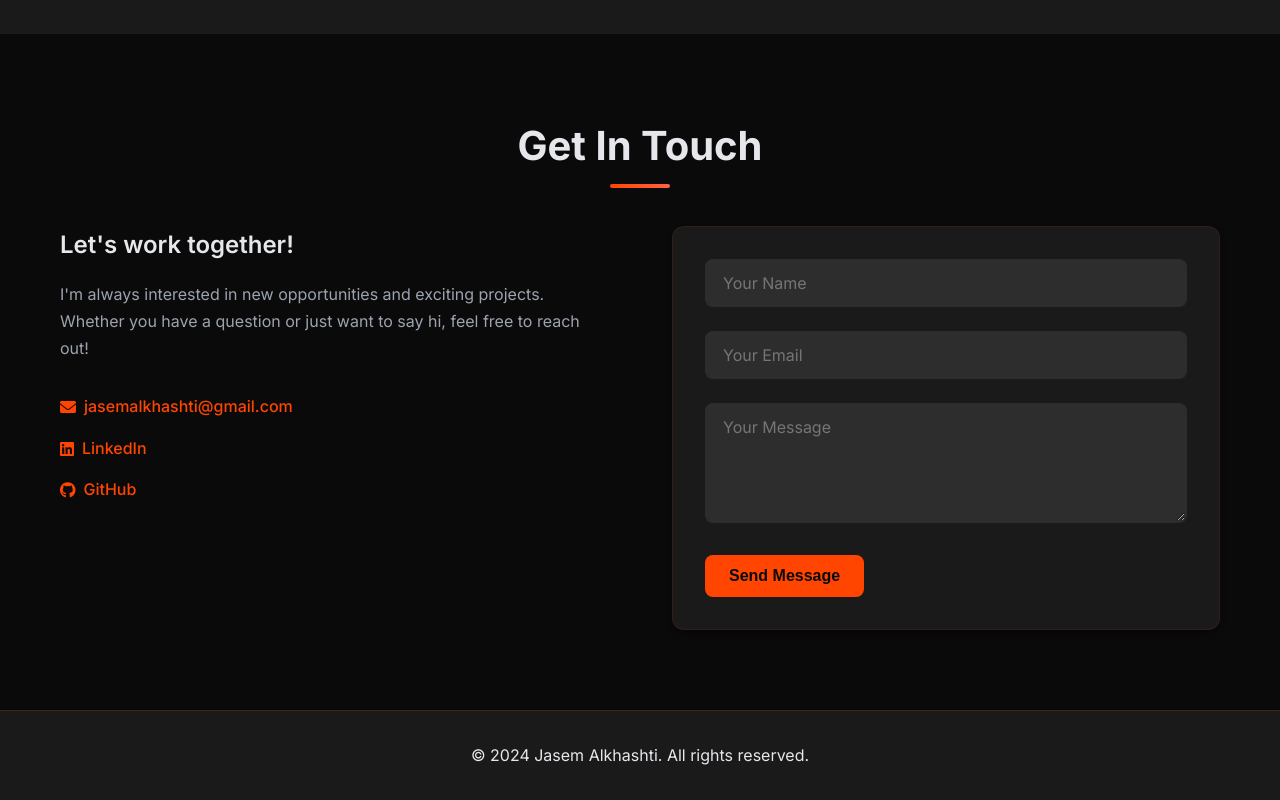
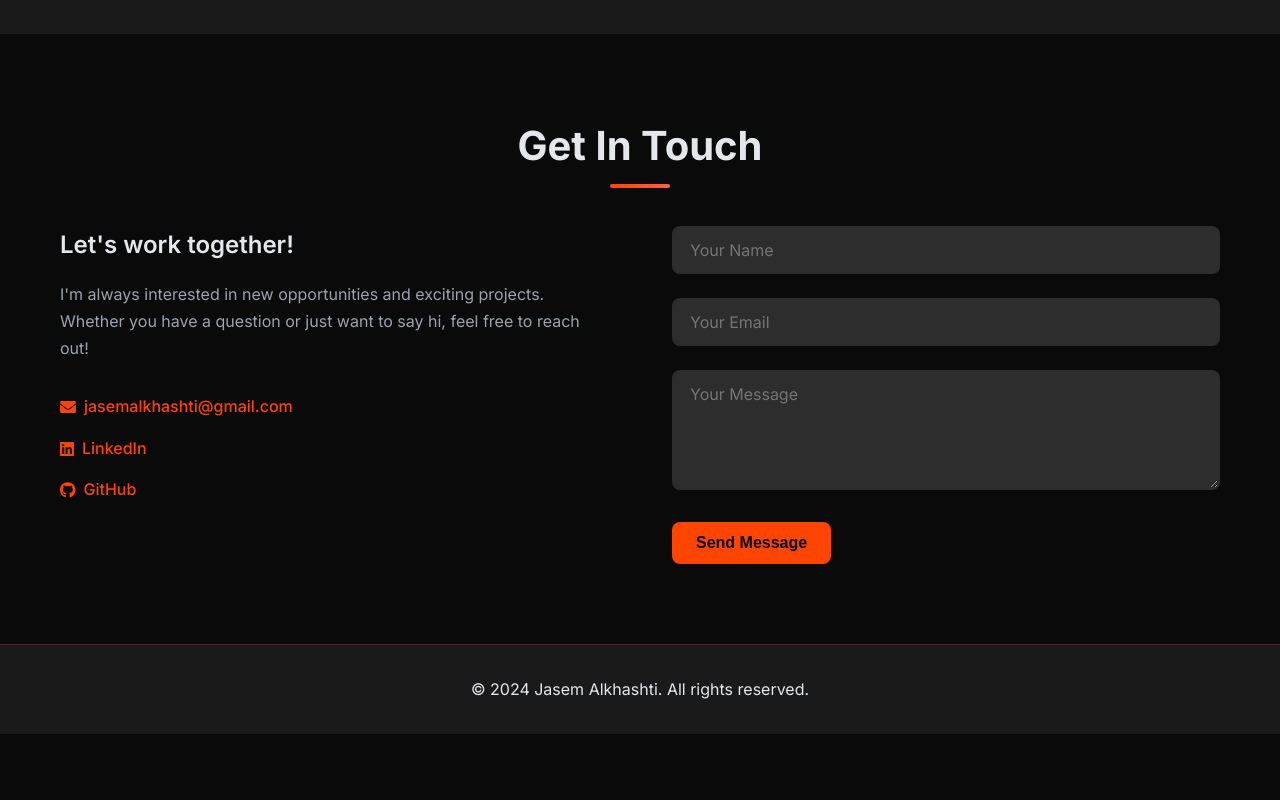
Before and after one commit to JasemAlkhashti/PersonalWebsite, a plain HTML site: page index.html in a window 1280 px wide. Shown: the part 7099-7899 px from the top of the page. After the commit the page ends 7833 px from the top, so only its background shows below. Drawn offline with Linux system fonts and the light colour scheme.

Commit message:
even more updates

```diff
--- a/index.html
+++ b/index.html
@@ -409,15 +409,15 @@
                         </a>
                     </div>
                 </div>
-                <form class="contact-form" action="https://formspree.io/f/xkgblbvk" method="POST">
+                <form action="https://formspree.io/f/xkgblbvk" method="POST">
                     <div class="form-group">
-                        <input type="text" id="name" name="name" placeholder="Your Name" required>
+                        <input type="text" name="name" placeholder="Your Name" required>
                     </div>
                     <div class="form-group">
-                        <input type="email" id="email" name="email" placeholder="Your Email" required>
+                        <input type="email" name="email" placeholder="Your Email" required>
                     </div>
                     <div class="form-group">
-                        <textarea id="message" name="message" placeholder="Your Message" required></textarea>
+                        <textarea name="message" placeholder="Your Message" required></textarea>
                     </div>
                     <button type="submit" class="btn btn-primary">Send Message</button>
                 </form>
```
